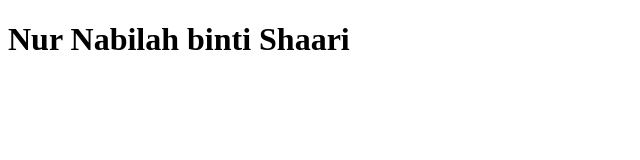
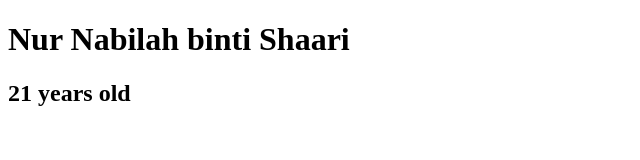
Before and after one commit to nurnabilahhh/Student_Profile, a plain HTML site: page index.html in a window 1280 px wide. Shown: the whole page, without its empty margins (0-640 px from the left). Drawn offline with Linux system fonts and the light colour scheme.

Commit message:
MyPersonal

```diff
--- a/index.html
+++ b/index.html
@@ -8,6 +8,7 @@
 </head>
 <body>
     <h1> Nur Nabilah binti Shaari</h1>
+    <h2> 21 years old</h2>
 
 </body>
 </html>
```
Also changed, not shown: download (3).jpg (deleted).
